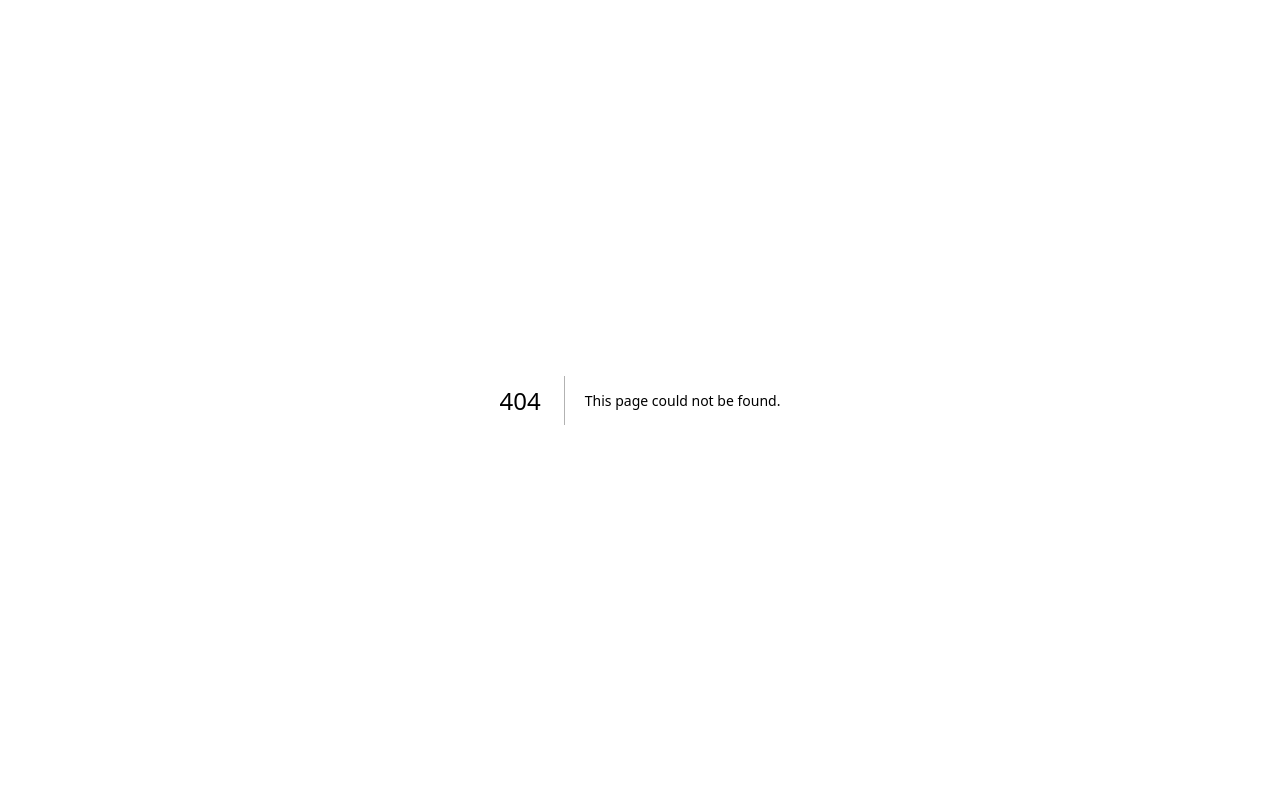
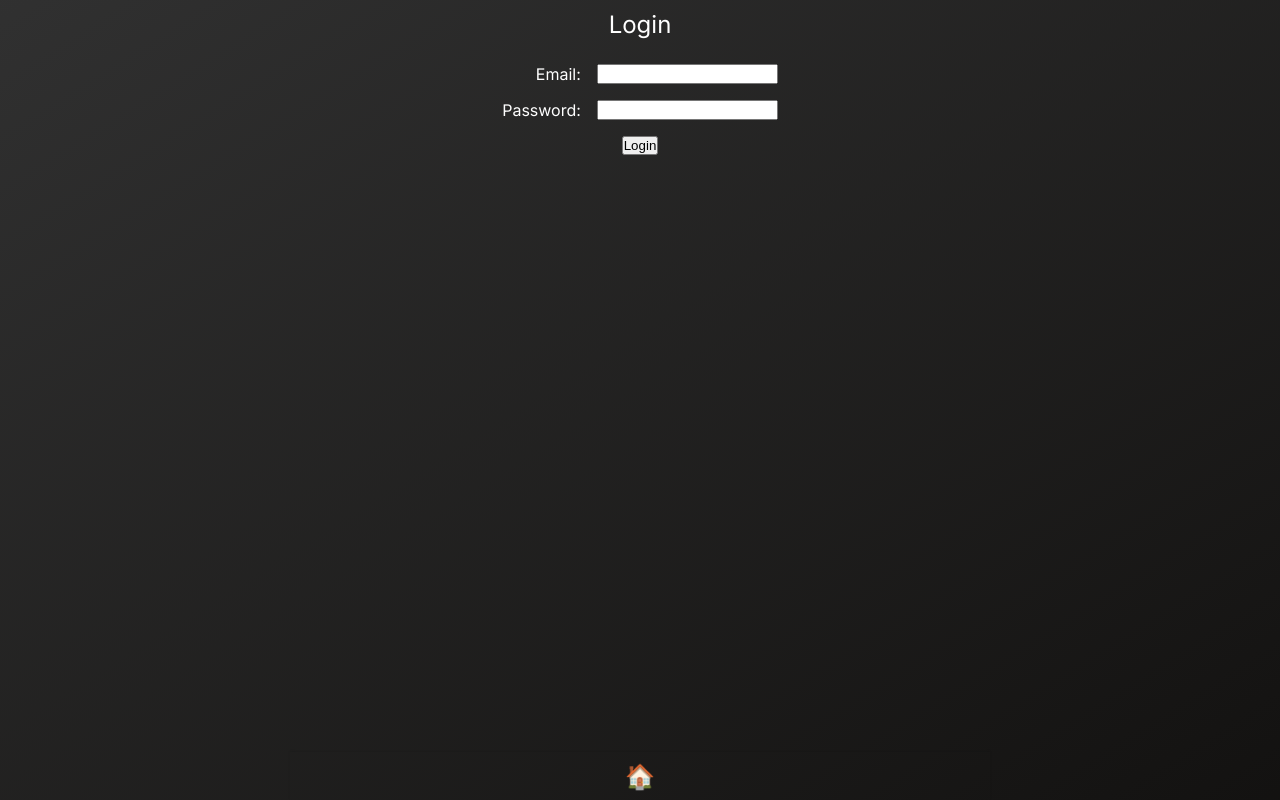
Before and after one commit to alepolak/challenge-scheduling-app, a Next.js app: page /login in a window 1280 px wide. Before the commit this address had no page. Built offline with nearby package versions, Linux system fonts and the light colour scheme.

Commit message:
Add login page

```diff
--- /dev/null
+++ b/src/app/login/actions.ts
@@ -0,0 +1,4 @@
+export async function login(formData: FormData) {
+    'use server'
+    console.log(`Login`);
+}
--- /dev/null
+++ b/src/app/login/page.tsx
@@ -0,0 +1,29 @@
+import Topbar from '@/components/topbar/Topbar';
+import styles from './style.module.css';
+import MainPage from '@/components/main-page/MainPage';
+import Bottombar from '@/components/bottombar/Bottombar';
+import { login } from './actions';
+
+export default async function LoginPage() {
+    return (
+        <>
+            <Topbar title='Login'/>
+            <MainPage>
+                <form className={styles.form}>
+                    <div className={styles.inputs}>
+                        <div className={styles.inputContainer}>
+                            <label htmlFor="email">Email:</label>
+                            <input id="email" name="email" type="email" required />
+                        </div>
+                        <div className={styles.inputContainer}>
+                            <label htmlFor="password">Password:</label>
+                            <input id="password" name="password" type="password" required />
+                        </div>
+                    </div>
+                    <button formAction={login}> Login </button>
+                </form>
+            </MainPage>
+            <Bottombar/>
+        </>
+    );
+};
--- /dev/null
+++ b/src/app/login/style.module.css
@@ -0,0 +1,26 @@
+.registerButton {
+    text-align: center;
+    display: block;
+    padding: 0.5rem; /* TODO: add spacing token */
+}
+
+.form {
+    display: flex;
+    flex-direction: column;
+    justify-content: center;
+    align-items: center;
+    gap: 1rem; /* TODO: add spacing token */
+}
+
+.inputs {
+    display: flex;
+    flex-direction: column;
+    align-items: flex-end;
+    gap: 1rem; /* TODO: add spacing token */
+}
+
+.inputContainer {
+    display: flex;
+    flex-direction: row;
+    gap: 1rem; /* TODO: add spacing token */
+}
```
